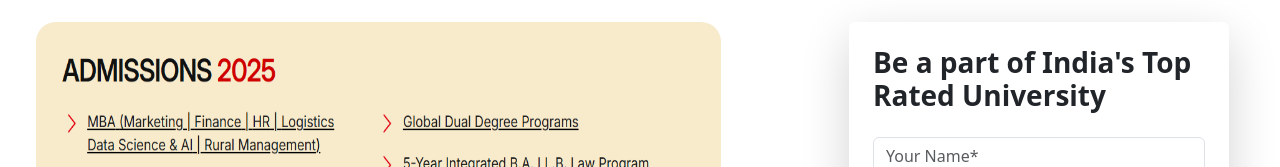
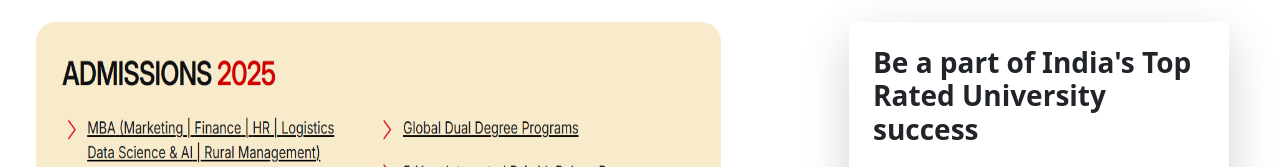
Before and after one commit to onelogica-com/chitkara.edu.in, a plain HTML site: page index.html in a window 1280 px wide. Shown: the part 2167-2334 px from the top of the page. Drawn offline with nearby package versions, Linux system fonts and the light colour scheme.

Commit message:
Update index.html

```diff
--- a/index.html
+++ b/index.html
@@ -233,7 +233,7 @@
         <div class="col-md-5 p-4 d-flex justify-content-end"> <!-- Adjusted alignment -->
             <div class="w-100 p-4 shadow-lg rounded"
                  style="max-width: 380px; background: white; margin-left: 15px; margin-right: 15px;">
-                <h3 class="fw-bold mb-4">Be a part of India's Top Rated University</h3>
+                <h3 class="fw-bold mb-4">Be a part of India's Top Rated University success</h3>
 
                 <form id="leadForm" action="https://webto.salesforce.com/servlet/servlet.WebToLead?encoding=UTF-8&orgId=00DfL000005u2QA" method="POST">
                     <input type="hidden" name="oid" value="00Dbf000001lfIT">
```
